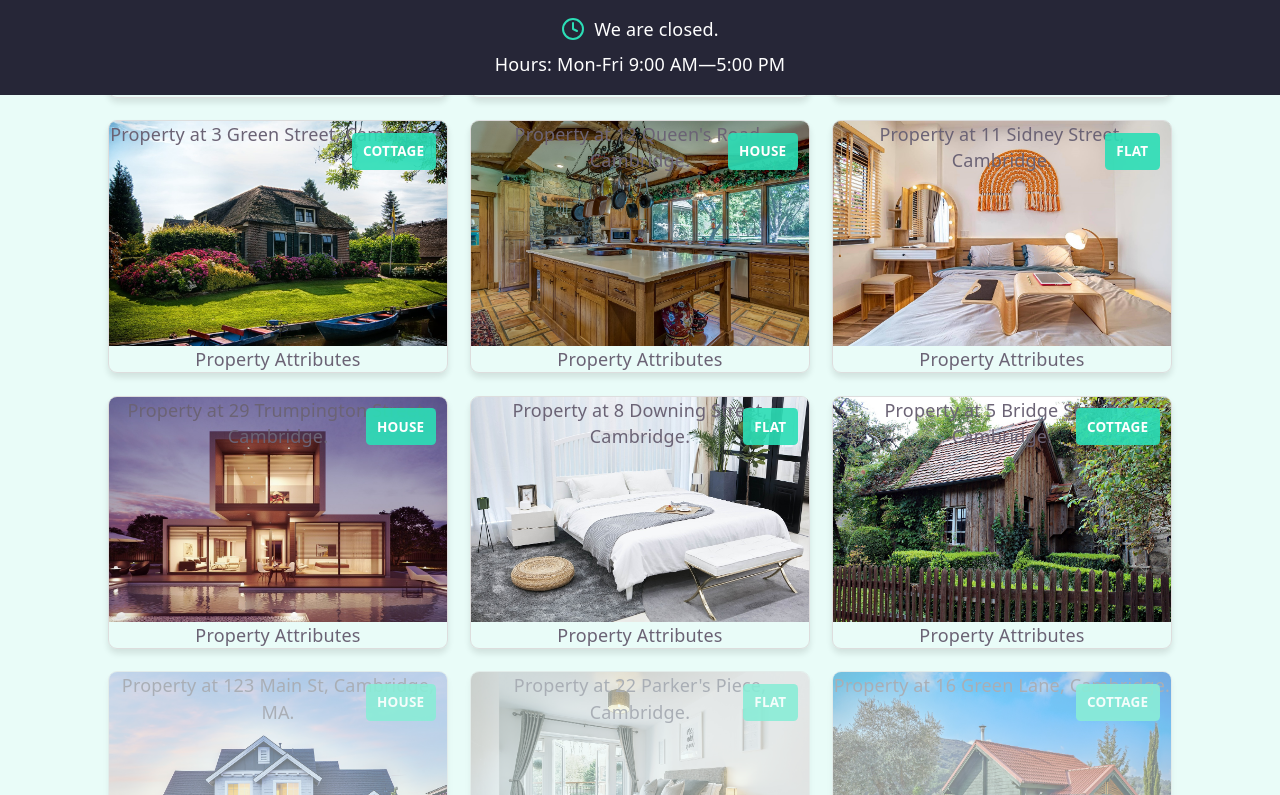
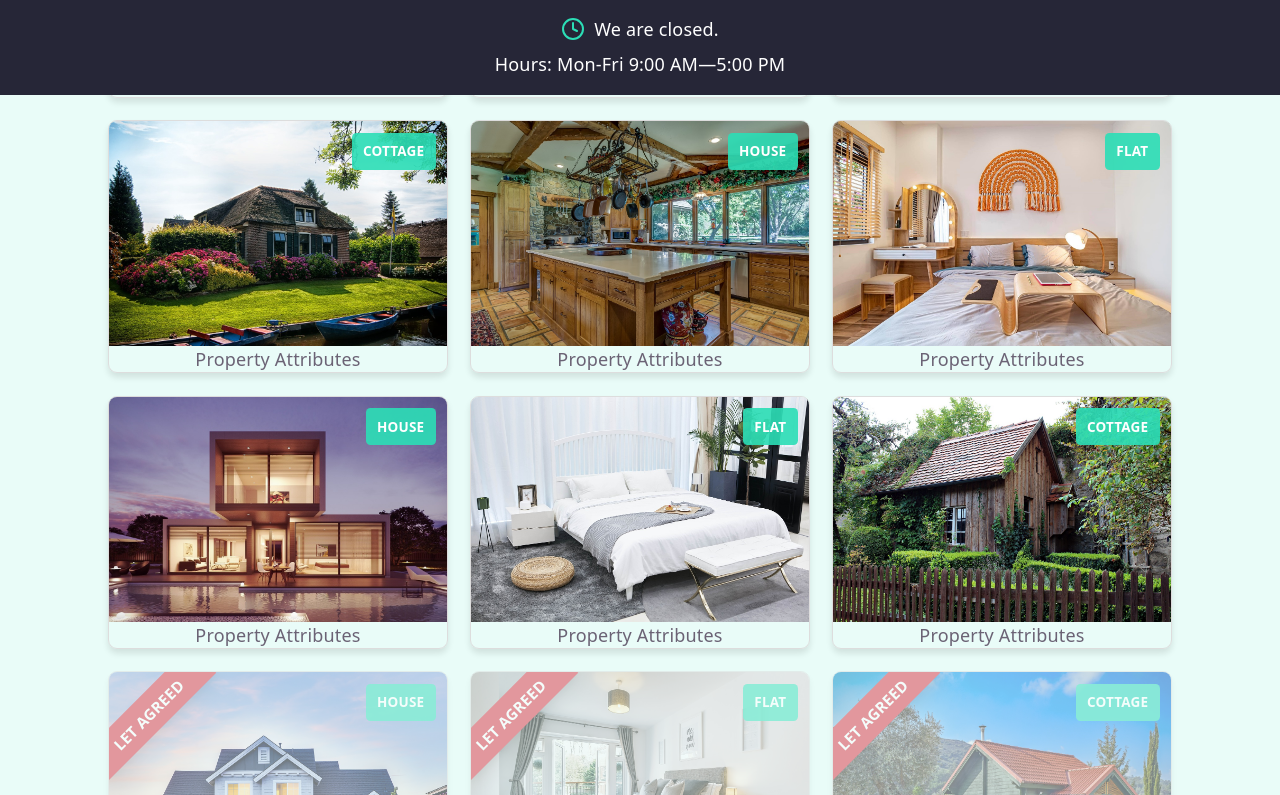
Before and after one commit to CandaceJohnsonDesigns/cambridge_rentals, a React (Vite) app: page / in a window 1280 px wide. Shown: the part 705-1500 px from the top of the page. Built offline with nearby package versions, Linux system fonts and the light colour scheme.

Commit message:
feat: add PropertyBanner component for unavailable properties and update styles

```diff
--- a/src/components/PropertyList/Property/Property.jsx
+++ b/src/components/PropertyList/Property/Property.jsx
@@ -1,6 +1,7 @@
 import "./Property.css";
 import PropertyImage from "./PropertyImage/PropertyImage";
 import PropertyTypeLabel from "./PropertyImage/PropertyTypeLabel/PropertyTypeLabel";
+import PropertyBanner from "./PropertyImage/PropertyBanner/PropertyBanner";
 
 const Property = ({
   image,
@@ -22,8 +23,8 @@ const Property = ({
       }}
     >
       <PropertyImage image={image}>
-        Property at {address}.
         <PropertyTypeLabel type={type} />
+        {!available && <PropertyBanner />}
       </PropertyImage>
       <div>Property Attributes</div>
     </div>
--- a/src/components/PropertyList/Property/PropertyImage/PropertyBanner/PropertyBanner.css
+++ b/src/components/PropertyList/Property/PropertyImage/PropertyBanner/PropertyBanner.css
@@ -0,0 +1,13 @@
+.property-banner {
+    background-color: var(--banner-bg);
+    color: var(--fixed-text);
+    font-size: 0.85rem;
+    font-weight: bold;
+    text-transform: uppercase;
+    padding: 0.3125rem 1.75rem;
+    box-shadow: var(--shadow);
+    position: absolute;
+    transform: rotate(-45deg);
+    top: 1.3rem;
+    left: -2.1rem;
+}
--- a/src/components/PropertyList/Property/PropertyImage/PropertyBanner/PropertyBanner.jsx
+++ b/src/components/PropertyList/Property/PropertyImage/PropertyBanner/PropertyBanner.jsx
@@ -2,8 +2,8 @@ import "./PropertyBanner.css";
 
 const PropertyBanner = () => {
     return (
-        <div>
-
+        <div className="property-banner">
+            Let Agreed
         </div>
     );
 };
--- a/src/index.css
+++ b/src/index.css
@@ -5,6 +5,7 @@
   --border: #e5e4e7;
   --fixed-bg: #262637;
   --fixed-text: #ffffff;
+  --banner-bg: #dc3545;
   --accent: #2CDEB6;
   --accent-bg: rgba(44, 222, 182, 0.1);
   --accent-border: rgba(44, 222, 182, 0.5);
```
